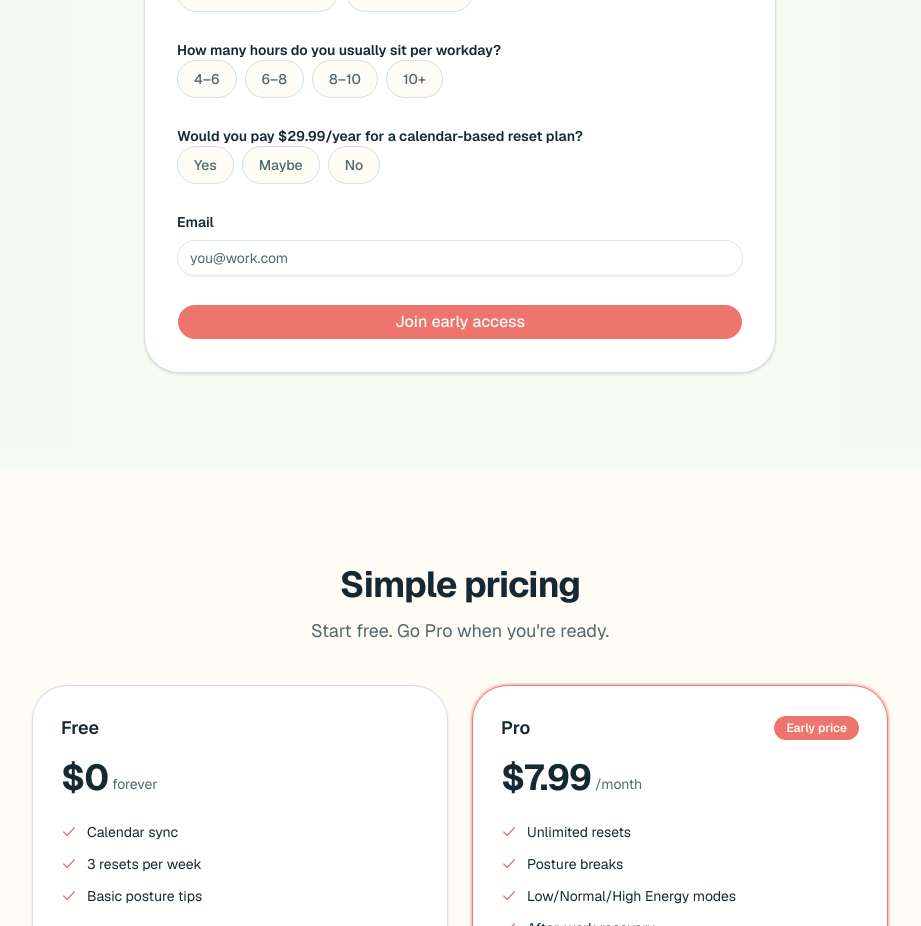
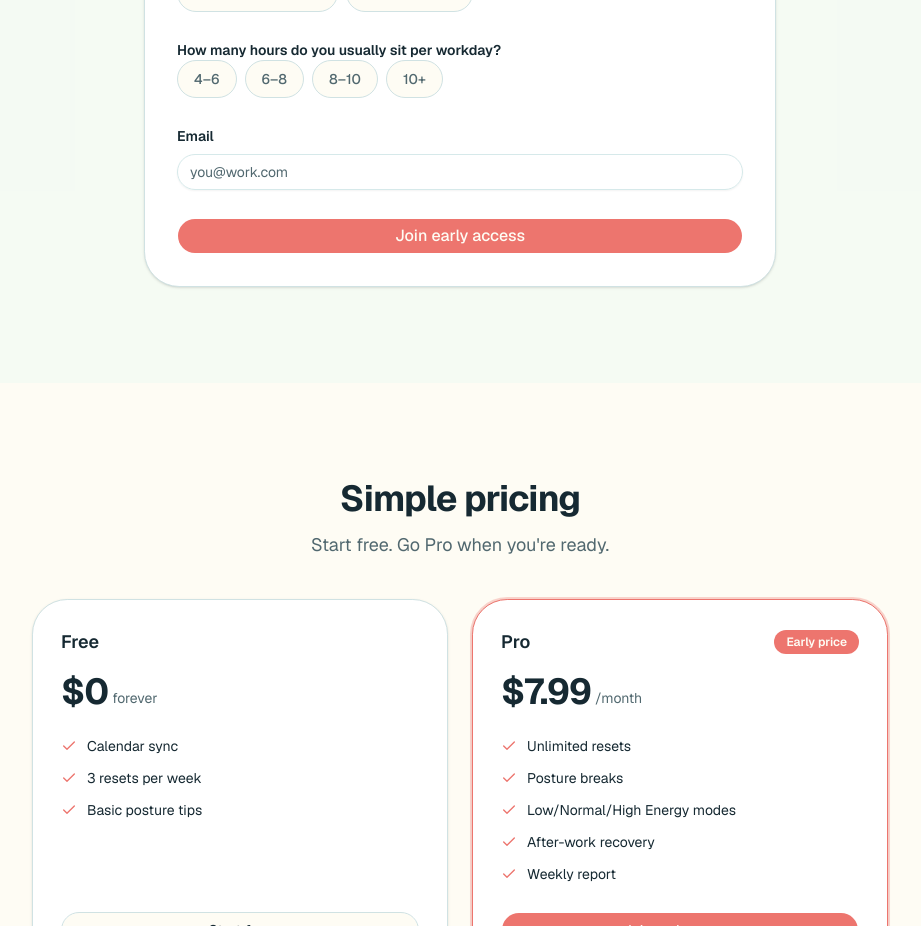
Before and after one commit to bdamko/9-5-Reset-Landing-page, a Next.js app: page / in a window 1280 px wide. Shown: the part 3620-4546 px from the top of the page, without its empty margins (180-1101 px from the left). Built offline with nearby package versions, Linux system fonts and the light colour scheme.

Commit message:
update landing page

```diff
--- a/components/validation-form.tsx
+++ b/components/validation-form.tsx
@@ -27,11 +27,6 @@ const questions = [
     id: "hours",
     label: "How many hours do you usually sit per workday?",
     options: ["4–6", "6–8", "8–10", "10+"],
-  },
-  {
-    id: "pay",
-    label: "Would you pay $29.99/year for a calendar-based reset plan?",
-    options: ["Yes", "Maybe", "No"],
   },
 ]
 
```
